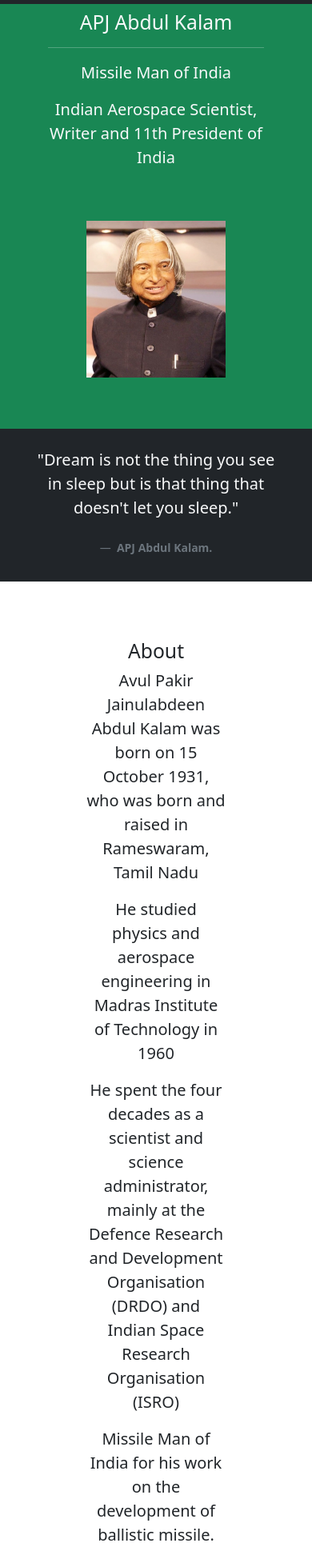
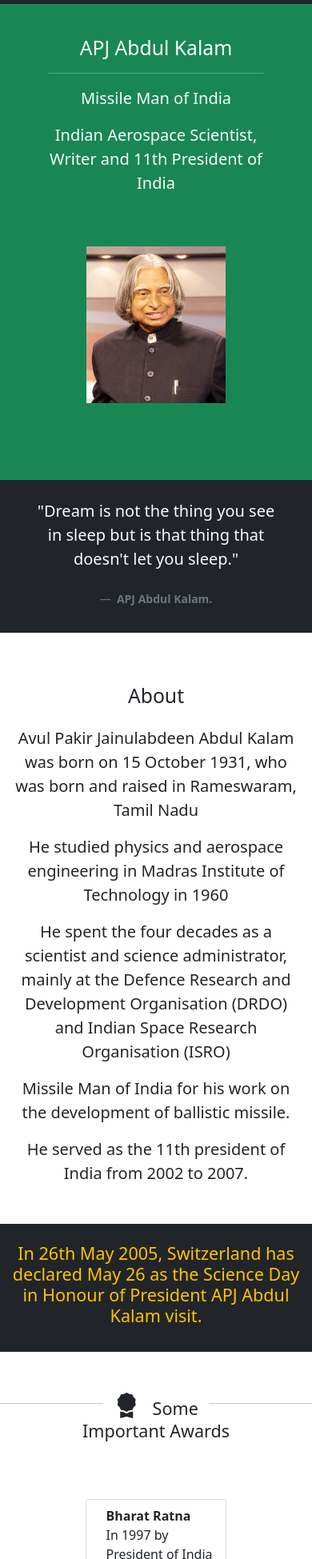
Before and after one commit to Joshua10roys/Abdul-Kalam, a plain HTML site: page index.html in a window 390 px wide. Shown: the part 51-2000 px from the top of the page at 80% size. Drawn offline with nearby package versions, Linux system fonts and the light colour scheme.

Commit message:
index file modified and updated

```diff
--- a/index.html
+++ b/index.html
@@ -7,8 +7,8 @@
     <meta name="viewport" content="width=device-width, initial-scale=1.0">
     <link href="https://cdn.jsdelivr.net/npm/bootstrap@5.1.3/dist/css/bootstrap.min.css" rel="stylesheet"
         integrity="sha384-1BmE4kWBq78iYhFldvKuhfTAU6auU8tT94WrHftjDbrCEXSU1oBoqyl2QvZ6jIW3" crossorigin="anonymous">
+    <link rel="stylesheet" href="https://cdn.jsdelivr.net/npm/bootstrap-icons@1.3.0/font/bootstrap-icons.css">
     <title>Abdul Kalam</title>
-    <link rel="stylesheet" href="https://cdn.jsdelivr.net/npm/bootstrap-icons@1.3.0/font/bootstrap-icons.css">
 </head>
 
 <body>
@@ -39,10 +39,9 @@
     </nav>
 
     <!-- Section Home -->
-    <section class="container-fluid bg-success py-3">
-        <div class=" px-5 pt-5 text-center">
-            <div class="d-sm-flex text-light align-items-center justify-content-evenly">
-                <div class="blockquote">
+    <section class="container-fluid bg-success">
+        <div class="d-sm-flex align-items-center justify-content-evenly mt-5 py-5 px-5">
+            <div class="blockquote text-center text-light">
                 <h2>APJ Abdul Kalam</h2>
                 <div>
                     <hr>
@@ -51,8 +50,7 @@
                 <p>Indian Aerospace Scientist, Writer and 11th President of India </p>
             </div>
             <div>
-                    <img class="img-fluid p-5" style="width: 420px;" src="img/Abdul Kalam.jpg" alt="">
-                </div>
+                <img class="img-fluid p-5" style="width: 420px;" src="img/Abdul Kalam.jpg">
             </div>
         </div>
     </section>
@@ -70,30 +68,32 @@
     </section>
 
     <!-- Section About -->
-    <section class="mt-4 p-5 bg-white text-dark" id="about">
-        <div class="container p5">
+    <section class="bg-white text-dark" id="about">
+        <div class="container my-5">
             <div class="d-md-flex g-3 align-items-center text-center text-md-start">
-                <h2 class="px-5">About</h2>
+                <div>
+                    <h2 class="py-3 px-md-5">About</h2>
+                </div>
                 <div class="d-none d-md-block vr"></div>
-                <div class="blockquote text--center text-sm- px-5">
+                <div class="blockquote text-center text-md-start px-md-5">
                     <p>Avul Pakir Jainulabdeen Abdul Kalam was born on 15 October
                         1931, who was born and raised in Rameswaram, Tamil Nadu</p>
                     <p>He studied physics and aerospace engineering in Madras Institute of Technology in 1960</p>
                     <p>He spent the four decades as a scientist and science administrator, mainly at the Defence
                         Research and Development Organisation (DRDO) and Indian Space Research Organisation (ISRO)</p>
                     <p>Missile Man of India for his work on the development of ballistic missile.</p>
-                    <p>He served as the 11th president of India from 2002 to 2007 </p>
+                    <p>He served as the 11th president of India from 2002 to 2007.</p>
                 </div>
             </div>
     </section>
 
     <!-- Science Day -->
-    <section class="bg-dark p-4 pb-0">
+    <section class="bg-dark p-sm-4 py-4">
         <div class="container">
             <div class=" text-warning text-center">
-                <p class="h4 font-weight-bold"> In 26th May 2005, Switzerland has declared May 26 as the Science Day in
-                    Honour of
-                    President APJ Abdul Kalam visit.</p><br>
+                <h4> In 26th May 2005, Switzerland has declared May 26 as the Science Day in
+                    Honour of President APJ Abdul Kalam visit.
+                </h4>
             </div>
         </div>
     </section>
@@ -235,24 +235,26 @@
                 <div class="mt-4">
                     <h5>About the Author</h5>
                     <hr class="mb-3 mt-0 d-inline-block mx-auto" style="width: 110px;">
-                    <p>Made by<span class="text-muted"> <b> Joshua Ashvinth Roys</b></span> as a part of <br> Full Stack
+                    <p>Made by<span class="text-muted"> <b> Joshua Ashvinth Roys</b></span> as a part of <br> Full
+                        Stack
                         Developer Bootcamp Course</p>
                 </div>
                 <!-- Flex Element 2-->
-                <div class="d-none d-sm-block vr"></div>
+                <div class="d-none d-md-block vr"></div>
                 <div class="mt-4">
                     <h5>Techs Used</h5>
                     <hr class="mb-3 mt-0 d-inline-block mx-auto" style="width: 60px;">
                     <p class="text-muted"><b>HTML<br>CSS<br>Bootstrap</b></p>
                 </div>
                 <!-- Flex Element 3-->
-                <div class="d-none d-sm-block vr"></div>
+                <div class="d-none d-md-block vr"></div>
                 <div class="mt-4">
                     <h5>Content Disclaimer</h5>
                     <hr class="mb-3 mt-0 d-inline-block mx-auto" style="width: 100px;">
                     <p>The content of this website is copied from <a
                             href="https://en.wikipedia.org/wiki/A._P._J._Abdul_Kalam">Wikipedia</a> & <a
-                            href="https://www.britannica.com/biography/A-P-J-Abdul-Kalam"> Britannica</a>.<br>Original
+                            href="https://www.britannica.com/biography/A-P-J-Abdul-Kalam">
+                            Britannica</a>.<br>Original
                         credits goes to the respective authors.</p>
                 </div>
             </div>
```
Lines whose indentation alone changed are shown as unchanged.
